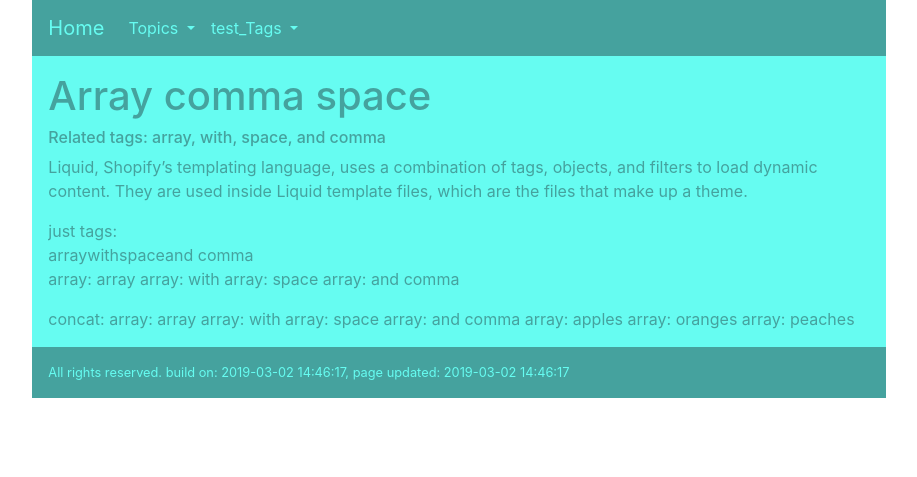
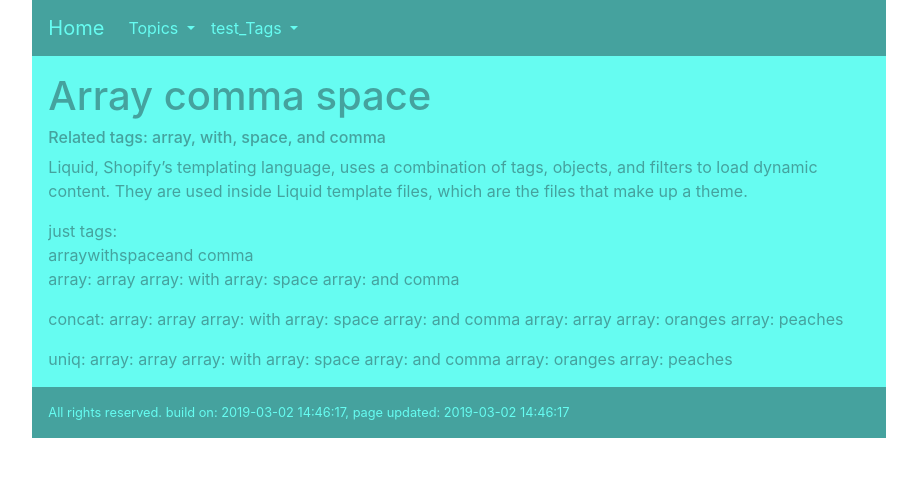
Before and after one commit to CoolColdUK/CoolColdUK.github.io, a Jekyll site: the page built from _test_tags/array comma space.md, in a window 1280 px wide. Shown: the top 477 px of the page, without its empty margins (181-1098 px from the left). Built offline with Jekyll 4.4.1, drawn with Linux system fonts in a browser that asks for light colours; nearby versions of some CDN libraries.

Commit message:
Update test_tag_bs4grid.html

```diff
--- a/_layouts/test_tag_bs4grid.html
+++ b/_layouts/test_tag_bs4grid.html
@@ -26,7 +26,7 @@ layout: default_bs4grid
   {%endfor%}
 </div>
 
-{% assign fruits = "apples, oranges, peaches" | split: ", " %}
+{% assign fruits = "array, oranges, peaches" | split: ", " %}
 <div class="row bg-secondary text-secondary px-3 pb-3">
   concat:
 
@@ -35,3 +35,12 @@ concat:
   array: {{c}}
   {%endfor%}
 </div>
+
+<div class="row bg-secondary text-secondary px-3 pb-3">
+  uniq:
+
+  {% assign everything2 = everything | uniq %}
+  {% for c in everything2 %}
+  array: {{c}}
+  {%endfor%}
+</div>
```
Lines whose indentation alone changed are shown as unchanged.
